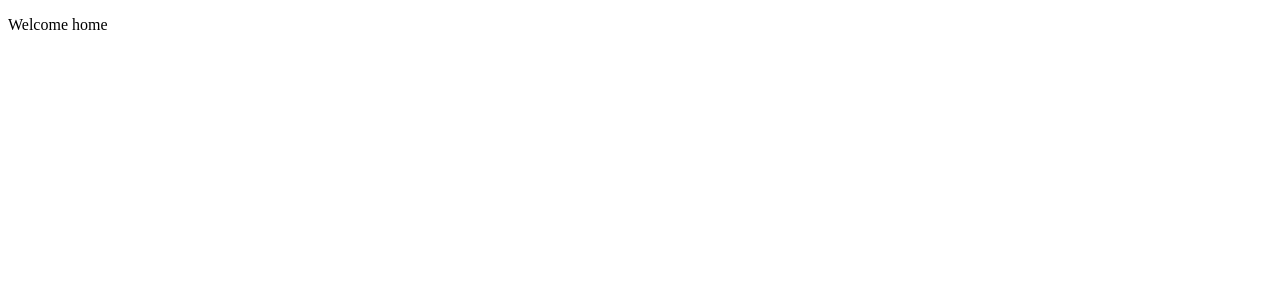
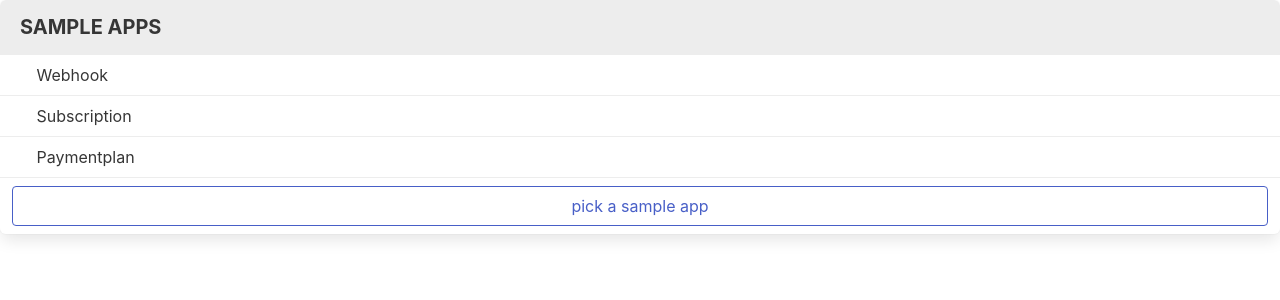
Before and after one commit to MaestroJolly/python_sample_apps, a Django app: page / in a window 1280 px wide. Before the commit the part shown is almost empty. Shown: the top 300 px of the page. Run offline with Django 3.2, Linux system fonts and the light colour scheme; some libraries are stand-ins or nearby versions.

Commit message:
create base menu

```diff
--- a/base/templates/index.html
+++ b/base/templates/index.html
@@ -1,14 +1,48 @@
 <!DOCTYPE html>
 <html lang="en">
+
 <head>
     <meta charset="UTF-8">
     <meta name="viewport" content="width=device-width, initial-scale=1.0">
     <meta http-equiv="X-UA-Compatible" content="ie=edge">
     <title>Rave Sample Apps</title>
+    <link rel="stylesheet" href="https://cdnjs.cloudflare.com/ajax/libs/bulma/0.6.2/css/bulma.css" />
 </head>
+
 <body>
-    <div>
-        <p>Welcome home</p>
-    </div>
+
+    <nav class="panel">
+        <p class="panel-heading">
+            SAMPLE APPS
+        </p>
+        <a class="panel-block is-active">
+            <span class="panel-icon">
+                <i class="fas fa-book" aria-hidden="true"></i>
+            </span>
+            Webhook
+        </a>
+        <a class="panel-block">
+            <span class="panel-icon">
+                <i class="fas fa-book" aria-hidden="true"></i>
+            </span>
+            Subscription
+        </a>
+        <a class="panel-block">
+            <span class="panel-icon">
+                <i class="fas fa-book" aria-hidden="true"></i>
+            </span>
+            Paymentplan
+        </a>
+        <div class="panel-block">
+            <button class="button is-link is-outlined is-fullwidth">
+                pick a sample app
+            </button>
+        </div>
+    </nav>
+
+
+
+
 </body>
+
 </html>
--- a/python_sample_apps/settings.py
+++ b/python_sample_apps/settings.py
@@ -38,8 +38,10 @@ INSTALLED_APPS = [
     'django.contrib.messages',
     'django.contrib.staticfiles',
     'django_static_jquery',
+    'bulma',
     'base',
     'webhook',
+
 ]
 
 MIDDLEWARE = [
```
